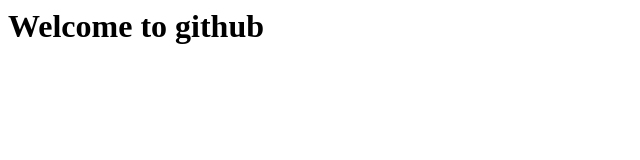
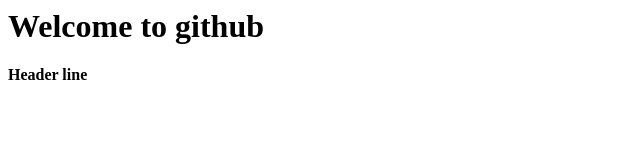
Before and after one commit to shivam2801/GitDemo, a plain HTML site: page index.html in a window 1280 px wide. Shown: the full height of the page, 0-640 px from the left. Drawn offline with Linux system fonts and the light colour scheme.

Commit message:
head commit

```diff
--- a/index.html
+++ b/index.html
@@ -1,5 +1,6 @@
 <html>
 <body>
 <h1>Welcome to github</h1>
+<b>Header line</b>
 </body>
 </html>
```
